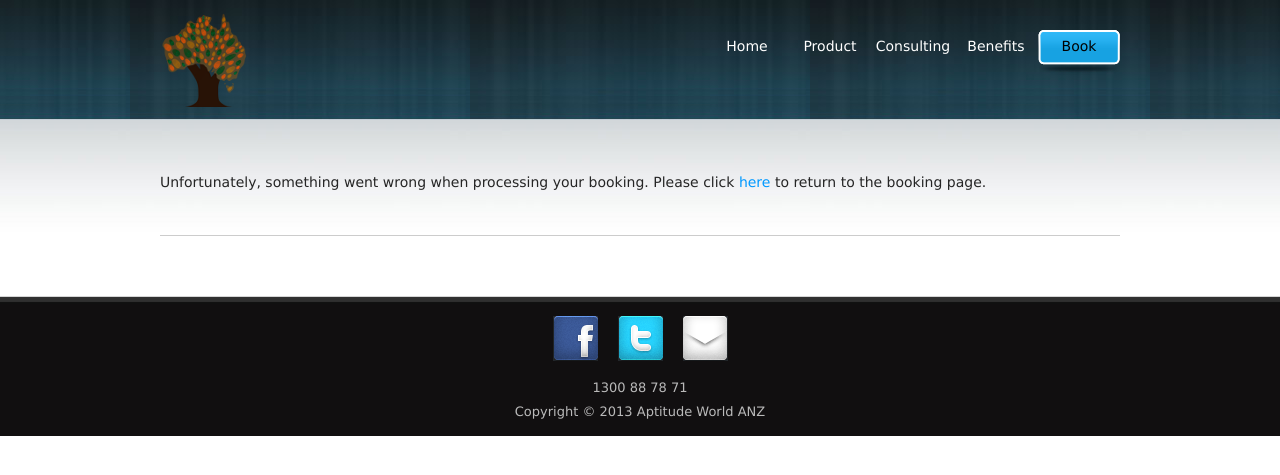
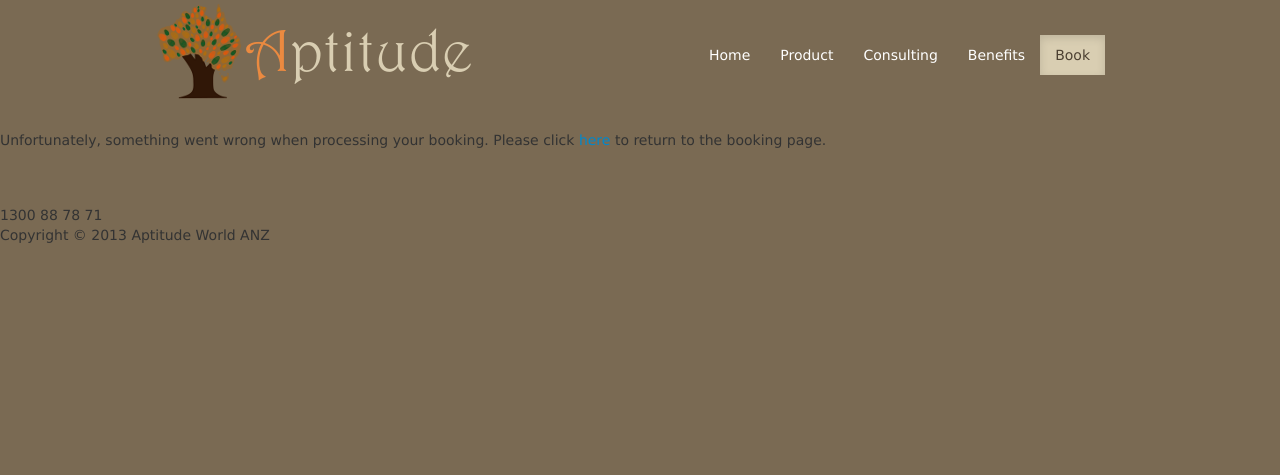
Before and after one commit to arimbun/aptitude, a Django app: page /book/failure in a window 1280 px wide; the page is wider, and only the part inside the window is pictured. Shown: the top 475 px of that part. Run offline with Django 3.2, Linux system fonts and the light colour scheme; some libraries are stand-ins or nearby versions.

Commit message:
New design - header integrated

```diff
--- a/apps/landing/templates/landing/base.html
+++ b/apps/landing/templates/landing/base.html
@@ -7,16 +7,20 @@
     <title>{{ title }}</title>
     <meta name="keywords" content="{{ keywords }}"/>
     <meta name="description" content="{{ description }}"/>
+    <meta name="viewport" content="width=device-width, initial-scale=1.0">
 
     <!-- Favicon -->
     <link rel="icon" type="image/png" href="{% static 'landing/img/aptitude/favicon.ico' %}"/>
 
     <!-- Stylesheets -->
-    <link rel="stylesheet" type="text/css" href="{% static 'landing/css/main.css' %}"/>
+    <link rel="stylesheet" type="text/css" href="{% static 'landing/css/bootstrap.css' %}"/>
+    <link rel="stylesheet" type="text/css" href="{% static 'landing/css/bootstrap-responsive.min.css' %}"/>
+    <link rel="stylesheet" type="text/css" href="{% static 'landing/css/custom.css' %}"/>
     <link rel="stylesheet" type="text/css" href="//code.jquery.com/ui/1.10.3/themes/smoothness/jquery-ui.css"/>
 
     <!-- Javascripts -->
     <script type="text/javascript" src="//code.jquery.com/jquery-1.9.1.js"></script>
+    <script type="text/javascript" src="{% static 'landing/js/bootstrap.min.js' %}"></script>
     <script type="text/javascript" src="//code.jquery.com/ui/1.10.3/jquery-ui.js"></script>
     <script type="text/javascript" src="//cdn.jquerytools.org/1.2.7/full/jquery.tools.min.js"></script>
     <script type="text/javascript"
@@ -27,45 +31,41 @@
 
 <body>
 
-<div id="templatemo_body_wrapper">
-    <div id="templatemo_wrapper">
-        <div id="templatemo_header">
+<div class="container" id="cNav">
+    <div class="row">
+        <div class="span10 offset1">
+            <div class="navbar">
+                <div class="navbar-inner">
+                    <!-- .btn-navbar is used as the toggle for collapsed navbar content -->
+                    <a class="btn btn-navbar" data-toggle="collapse" data-target=".nav-collapse">
+                        <span class="icon-bar"></span>
+                        <span class="icon-bar"></span>
+                        <span class="icon-bar"></span>
+                    </a>
 
-            <div id="site_title"><h1><a href="{% url 'landing:index' %}">{{ title }}</a></h1>
+                    <a class="brand" href="index.html"><img
+                            src="{% static 'landing/img/aptitude/logo-only-small.png' %}" alt="Aptitude"></a>
+
+                    <div class="visible-desktop"><a id="mainTitle" href="index.html"><span
+                            style="color:#eb8a40">A</span>ptitude</a></div>
+                    {#                    <div class="visible-tablet"><a id="mainTitle" href="index.html"><span style="color:#eb8a40">A</span>ptitude</a></div>#}
+
+                    <div class="nav-collapse collapse">
+                        <ul class="nav">
+                            <li {% if page == 'index' %} class="active" {% endif %}><a
+                                    href="{% url 'landing:index' %}">{{ _('Home') }}</a></li>
+                            <li {% if page == 'product' %} class="active" {% endif %}><a
+                                    href="{% url 'landing:product' %}">{{ _('Product') }}</a></li>
+                            <li {% if page == 'consulting' %} class="active" {% endif %}><a
+                                    href="{% url 'landing:consulting' %}">{{ _('Consulting') }}</a></li>
+                            <li {% if page == 'solutions' %} class="active" {% endif %}><a
+                                    href="{% url 'landing:solutions' %}">{{ _('Benefits') }}</a></li>
+                            <li {% if page == 'book' %} class="active" {% endif %}><a
+                                    href="{% url 'landing:book' %}">{{ _('Book') }}</a></li>
+                        </ul>
+                    </div>
+                </div>
             </div>
-
-            <div id="templatemo_menu">
-                <ul>
-                    <li>
-                        <a {% if page == 'book' %} class="current" {% endif %} id="book_button"
-                                                   href="{% url 'landing:book' %}">{{ _('Book') }}
-                        </a>
-                    </li>
-                    <li>
-                        <a {% if page == 'solutions' %} class="current" {% endif %}
-                                                        href="{% url 'landing:solutions' %}">{{ _('Benefits') }}
-                        </a>
-                    </li>
-                    <li>
-                        <a {% if page == 'consulting' %} class="current" {% endif %}
-                                                         href="{% url 'landing:consulting' %}">{{ _('Consulting') }}
-                        </a>
-                    </li>
-                    <li>
-                        <a {% if page == 'product' %} class="current" {% endif %}
-                                                      href="{% url 'landing:product' %}">{{ _('Product') }}
-                        </a>
-                    </li>
-                    <li>
-                        <a {% if page == 'index' %} class="current" {% endif %}
-                                                    href="{% url 'landing:index' %}">{{ _('Home') }}
-                        </a>
-                    </li>
-                </ul>
-                <div class="cleaner"></div>
-            </div>
-
-            <div class="cleaner"></div>
         </div>
     </div>
 </div>
```
